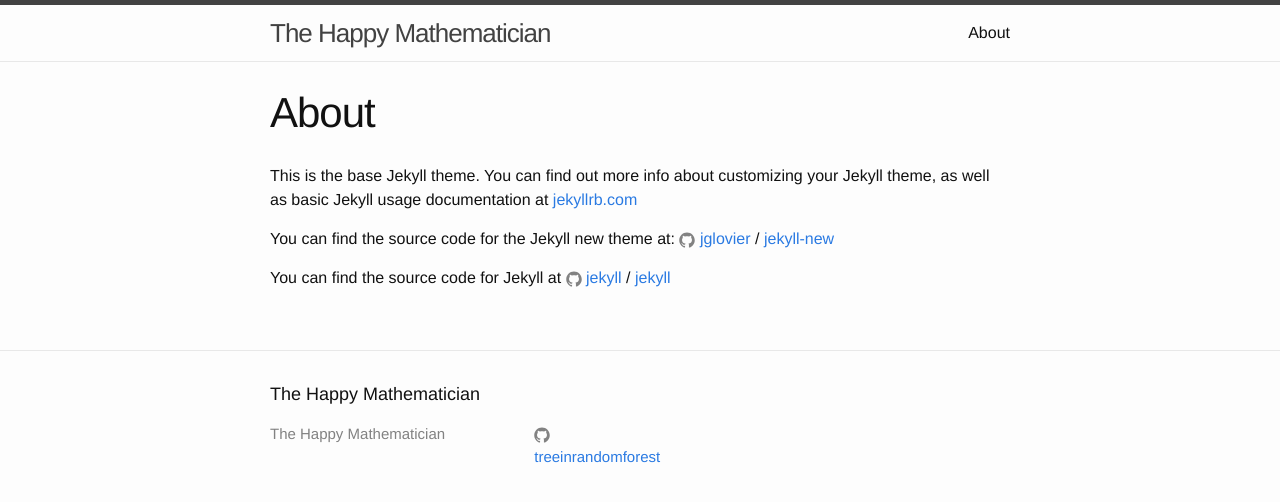
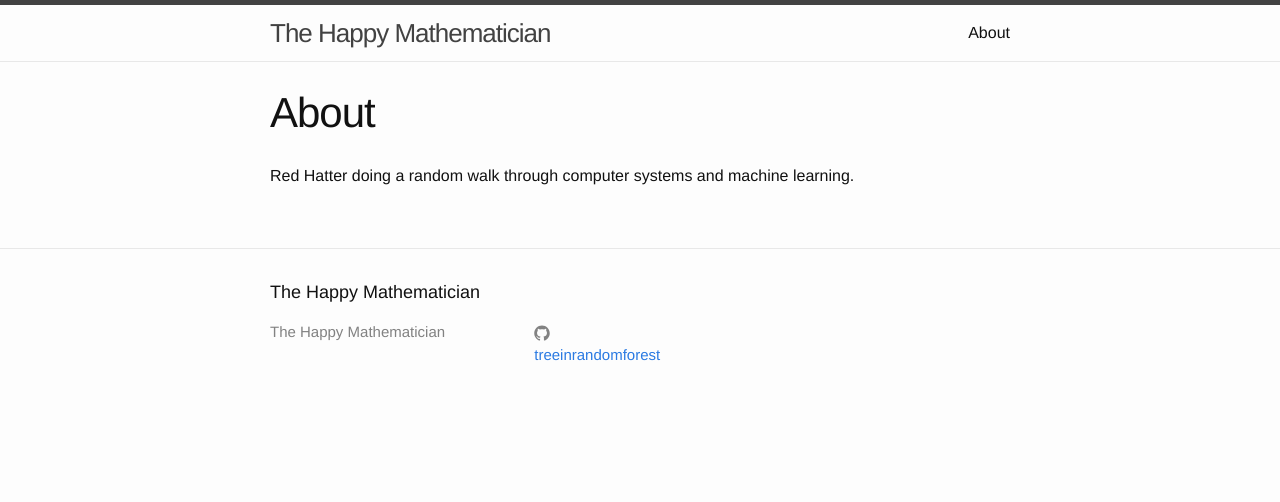
Before and after one commit to TreeinRandomForest/treeinrandomforest.github.io, a Jekyll site: the page built from about.md, in a window 1280 px wide. Shown: the top 502 px of the page. Built offline with Jekyll 4.4.1, drawn with Linux system fonts in a browser that asks for light colours.

Commit message:
Adding vague about page

```diff
--- a/about.md
+++ b/about.md
@@ -4,12 +4,4 @@ title: About
 permalink: /about/
 ---
 
-This is the base Jekyll theme. You can find out more info about customizing your Jekyll theme, as well as basic Jekyll usage documentation at [jekyllrb.com](http://jekyllrb.com/)
-
-You can find the source code for the Jekyll new theme at:
-{% include icon-github.html username="jglovier" %} /
-[jekyll-new](https://github.com/jglovier/jekyll-new)
-
-You can find the source code for Jekyll at
-{% include icon-github.html username="jekyll" %} /
-[jekyll](https://github.com/jekyll/jekyll)
+Red Hatter doing a random walk through computer systems and machine learning.
```
